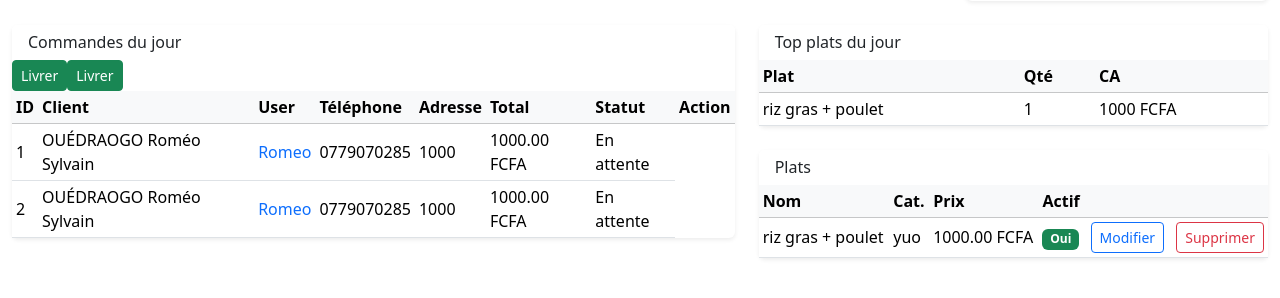
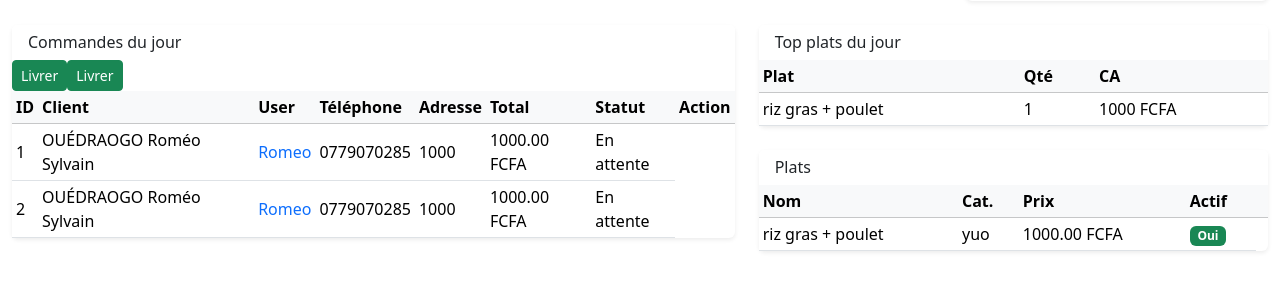
Before and after one commit to romeosyl08-png/resto, a Django app: page /staff/dashboard/ in a window 1280 px wide. Shown: the part 251-549 px from the top of the page. Run offline with Django 5.2, Linux system fonts and the light colour scheme; a user stored in the database is signed in; data comes from the database, SQL or seed files in the repository.

Commit message:
Remove meal edit and delete buttons from dashboard
Removed edit and delete buttons for meals in the dashboard.

```diff
--- a/resto/staff/templates/admin/dashboard.html
+++ b/resto/staff/templates/admin/dashboard.html
@@ -192,14 +192,6 @@
                     <span class="badge bg-secondary">Non</span>
                   {% endif %}
                 </td>
-                <td class="text-end">
-                  <a href="{% url 'staff:admin_meal_edit' meal.id %}" class="btn btn-sm btn-outline-primary">
-                    Modifier
-                  </a>
-                  <a href="{% url 'staff:admin_meal_delete' meal.id %}" class="btn btn-sm btn-outline-danger ms-2">
-                    Supprimer
-                  </a>
-                </td>
               </tr>
             {% empty %}
               <tr>
```
